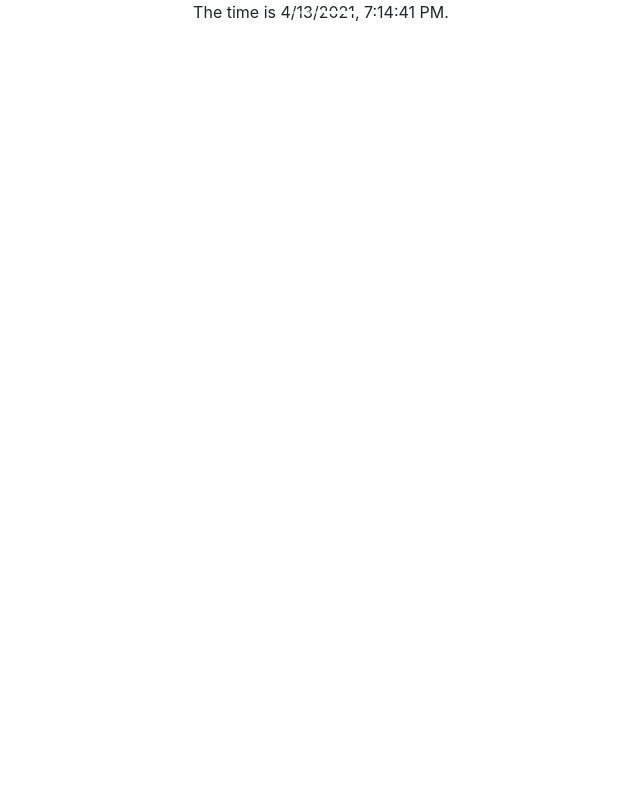
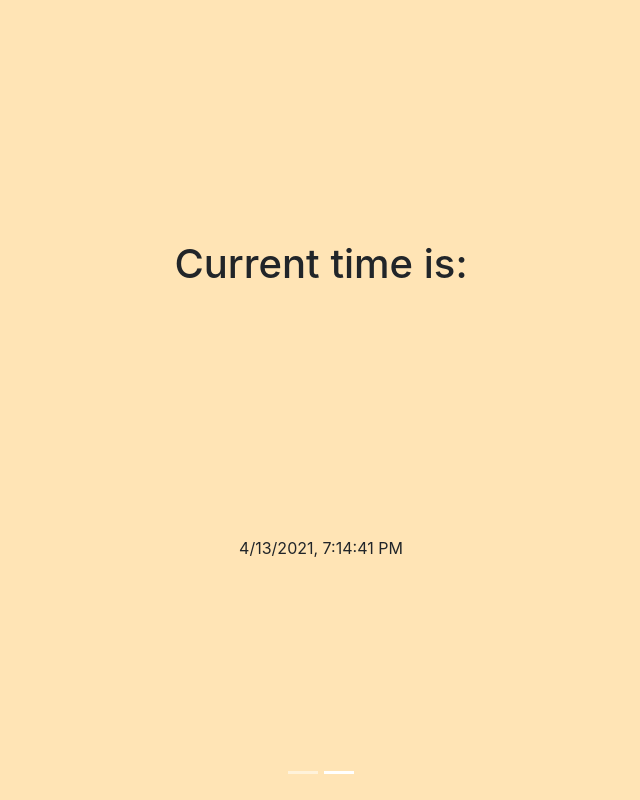
Before and after one commit to leokotman/rockstone-swiper, a React (Create React App) app: page / in a window 1280 px wide. Both pictures are taken after a click on the item 658 px from the left and 772 px from the top of the page. Shown: the whole page, without its empty margins (319-959 px from the left). Built offline with nearby package versions, Linux system fonts and the light colour scheme.

Commit message:
styled datepage

```diff
--- a/src/components/DatePage/DatePage.jsx
+++ b/src/components/DatePage/DatePage.jsx
@@ -1,31 +1,30 @@
-import React  from 'react';
+import style from "./DatePage.module.css";
+import React from "react";
 
 class DatePage extends React.Component {
   constructor(props) {
     super(props);
     this.state = {
-      time: new Date().toLocaleString()
+      time: new Date().toLocaleString(),
     };
   }
   componentDidMount() {
-    this.intervalID = setInterval(
-      () => this.tick(),
-      1000
-    );
+    this.intervalID = setInterval(() => this.tick(), 1000);
   }
   componentWillUnmount() {
     clearInterval(this.intervalID);
   }
   tick() {
     this.setState({
-      time: new Date().toLocaleString()
+      time: new Date().toLocaleString(),
     });
   }
   render() {
     return (
-      <p className="App-clock">
-        The time is {this.state.time}.
-      </p>
+      <div className={style.date_page}>
+        <h1>Current time is: </h1>
+        <span>{this.state.time}</span>
+      </div>
     );
   }
 }
--- a/src/components/DatePage/DatePage.module.css
+++ b/src/components/DatePage/DatePage.module.css
@@ -1,5 +1,7 @@
-.message_animated{
-    background-color: #fff;
-    border-radius: 1rem;
-    padding: 1rem;
+.date_page {
+    background-color: moccasin;
+    min-height: 100vh;
+    display: flex;
+    flex-direction: column;
+    justify-content: space-evenly;
 }
```
